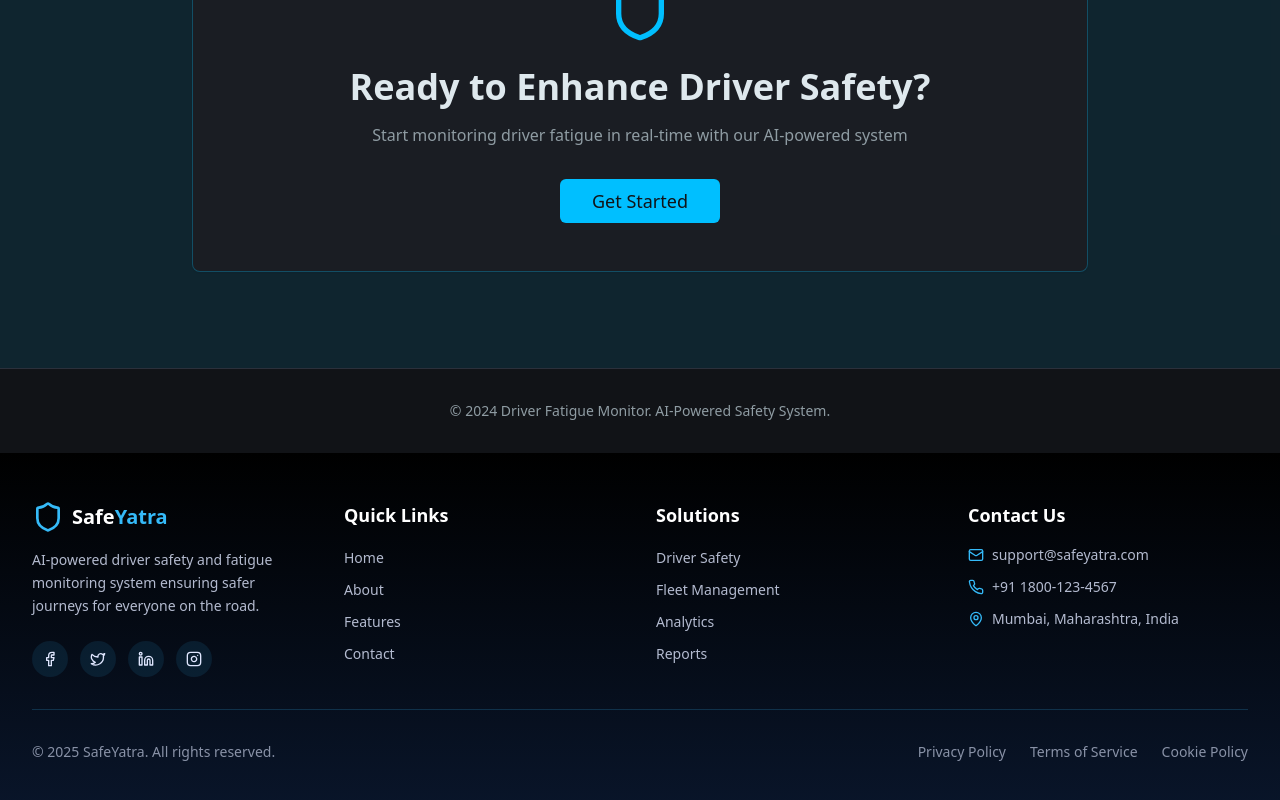
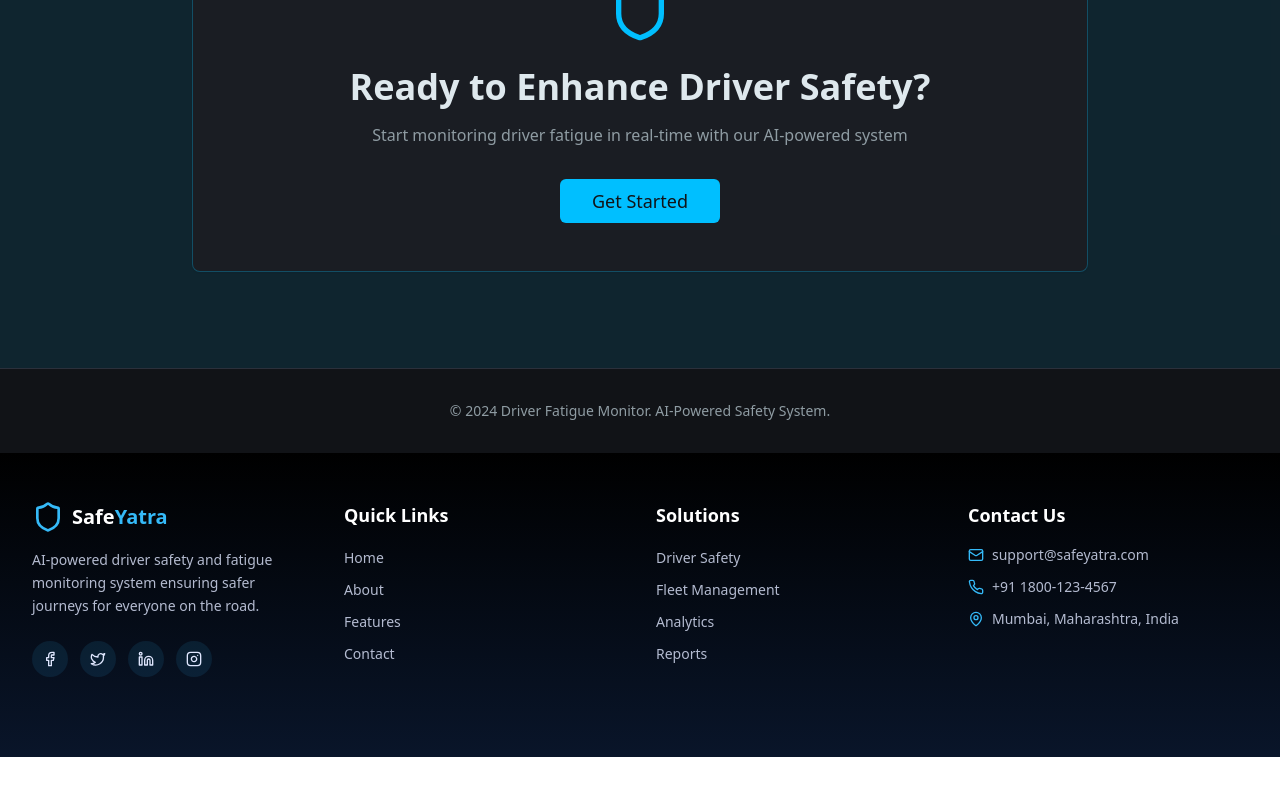
Before and after one commit to Ayushpate2003/alert-drive-insight-72654-80547-40615-72251, a React (Vite) app: page / in a window 1280 px wide. Shown: the part 2306-3106 px from the top of the page. After the commit the page ends 3063 px from the top, so only its background shows below. Built offline with nearby package versions, Linux system fonts and the light colour scheme; no server answers; the HTML template or start-up script is replaced by a standard one.

Commit message:
Remove copyright text

```diff
--- a/src/components/Footer.tsx
+++ b/src/components/Footer.tsx
@@ -142,61 +142,6 @@ export const Footer = () => {
           </div>
         </div>
 
-        {/* Bottom Bar */}
-        <div className="pt-8 border-t" style={{ borderColor: 'hsl(199, 93%, 59%, 0.2)' }}>
-          <div className="flex flex-col md:flex-row justify-between items-center gap-4">
-            <p className="text-sm" style={{ color: 'hsl(228, 100%, 94%, 0.6)' }}>
-              © {currentYear} SafeYatra. All rights reserved.
-            </p>
-            <div className="flex gap-6 text-sm">
-              <Link
-                to="/privacy"
-                className="transition-colors duration-200"
-                style={{ color: 'hsl(228, 100%, 94%, 0.6)' }}
-                onMouseEnter={(e) => {
-                  e.currentTarget.style.color = 'hsl(199, 93%, 59%)';
-                  e.currentTarget.style.textShadow = '0 0 10px hsl(199, 93%, 59%)';
-                }}
-                onMouseLeave={(e) => {
-                  e.currentTarget.style.color = 'hsl(228, 100%, 94%, 0.6)';
-                  e.currentTarget.style.textShadow = 'none';
-                }}
-              >
-                Privacy Policy
-              </Link>
-              <Link
-                to="/terms"
-                className="transition-colors duration-200"
-                style={{ color: 'hsl(228, 100%, 94%, 0.6)' }}
-                onMouseEnter={(e) => {
-                  e.currentTarget.style.color = 'hsl(199, 93%, 59%)';
-                  e.currentTarget.style.textShadow = '0 0 10px hsl(199, 93%, 59%)';
-                }}
-                onMouseLeave={(e) => {
-                  e.currentTarget.style.color = 'hsl(228, 100%, 94%, 0.6)';
-                  e.currentTarget.style.textShadow = 'none';
-                }}
-              >
-                Terms of Service
-              </Link>
-              <Link
-                to="/cookies"
-                className="transition-colors duration-200"
-                style={{ color: 'hsl(228, 100%, 94%, 0.6)' }}
-                onMouseEnter={(e) => {
-                  e.currentTarget.style.color = 'hsl(199, 93%, 59%)';
-                  e.currentTarget.style.textShadow = '0 0 10px hsl(199, 93%, 59%)';
-                }}
-                onMouseLeave={(e) => {
-                  e.currentTarget.style.color = 'hsl(228, 100%, 94%, 0.6)';
-                  e.currentTarget.style.textShadow = 'none';
-                }}
-              >
-                Cookie Policy
-              </Link>
-            </div>
-          </div>
-        </div>
       </div>
     </footer>
   );
```
